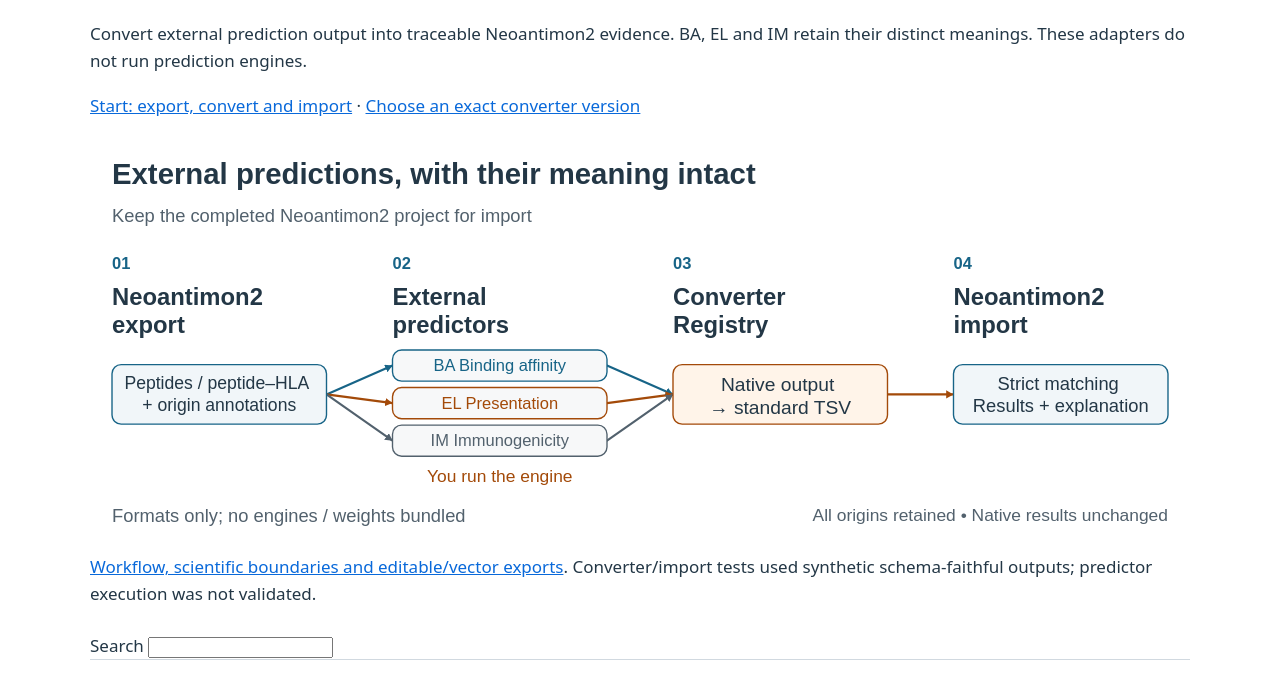
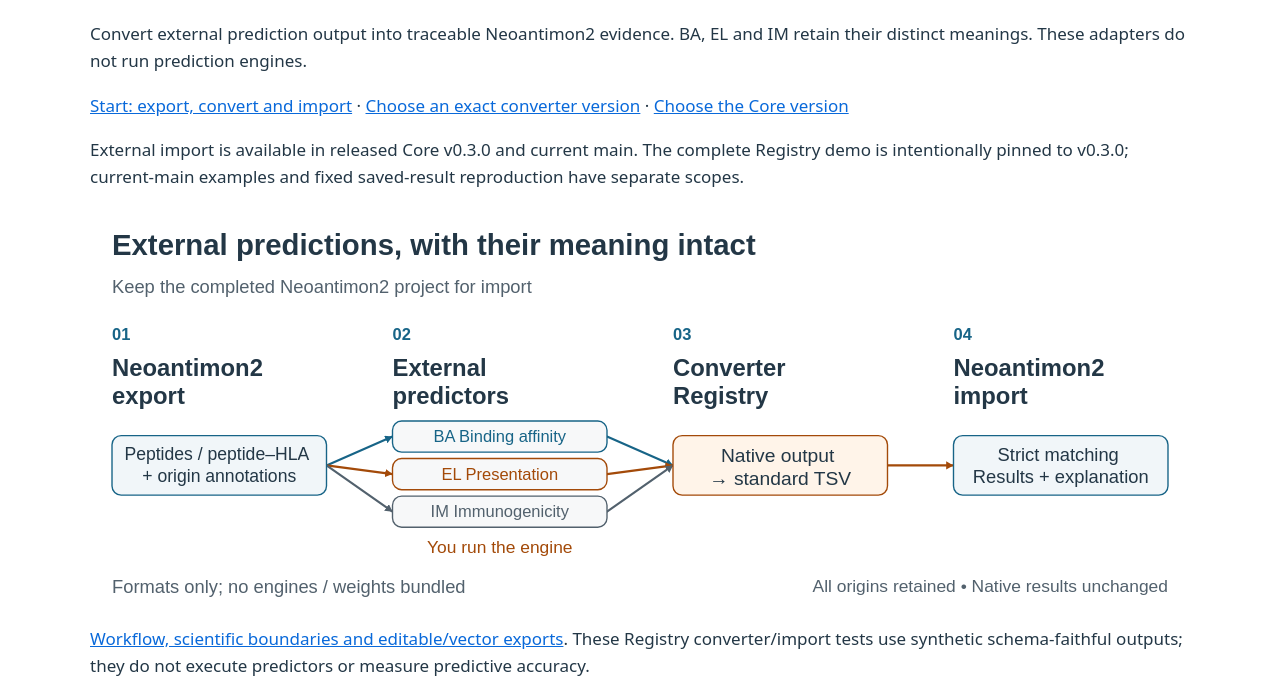
Before and after one commit to hase62/Neoantimon2-Converters, a plain HTML site: page index.html in a window 1280 px wide. Shown: the part 89-783 px from the top of the page. Drawn offline with Linux system fonts and the light colour scheme.

Commit message:
docs: distinguish current Core from release-pinned demos

```diff
--- a/index.html
+++ b/index.html
@@ -5,10 +5,11 @@
 <body style="font:17px/1.6 system-ui,sans-serif;color:#233746;max-width:1100px;margin:32px auto;padding:0 24px">
 <h1>Neoantimon2 Converter Registry</h1>
 <p>Convert external prediction output into traceable Neoantimon2 evidence. BA, EL and IM retain their distinct meanings. These adapters do not run prediction engines.</p>
-<p><a href="README.md">Start: export, convert and import</a> · <a href="CATALOG.md">Choose an exact converter version</a></p>
+<p><a href="README.md">Start: export, convert and import</a> · <a href="CATALOG.md">Choose an exact converter version</a> · <a href="https://github.com/hase62/Neoantimon2#choose-a-version">Choose the Core version</a></p>
+<p>External import is available in released Core v0.3.0 and current main. The complete Registry demo is intentionally pinned to v0.3.0; current-main examples and fixed saved-result reproduction have separate scopes.</p>
 <figure style="margin:1.5rem 0;max-width:1200px">
 <img src="docs/assets/converter-workflow.svg" style="width:100%;height:auto" alt="Completed Neoantimon2 projects export peptide and HLA queries with all origins; users run BA, EL or IM engines separately; nine pinned adapters support strict import and independent external interpretation. Native results stay unchanged.">
-<figcaption><a href="WORKFLOW.md">Workflow, scientific boundaries and editable/vector exports</a>. Converter/import tests used synthetic schema-faithful outputs; predictor execution was not validated.</figcaption>
+<figcaption><a href="WORKFLOW.md">Workflow, scientific boundaries and editable/vector exports</a>. These Registry converter/import tests use synthetic schema-faithful outputs; they do not execute predictors or measure predictive accuracy.</figcaption>
 </figure>
 <label>Search <input id="search" type="search"></label><main id="list"></main>
 <p>Feedback is not certification or execution consent. <a href="https://github.com/hase62/Neoantimon2-Converters/issues/3">Issue #3</a> is maintainer synthetic testing (both reactions are from @hase62; no independent community validation), not independent user evaluation. <a href="MAINTAINERS.md">Submission and maintenance reference</a>.</p>
```
Also changed, not shown: 3 other files.
